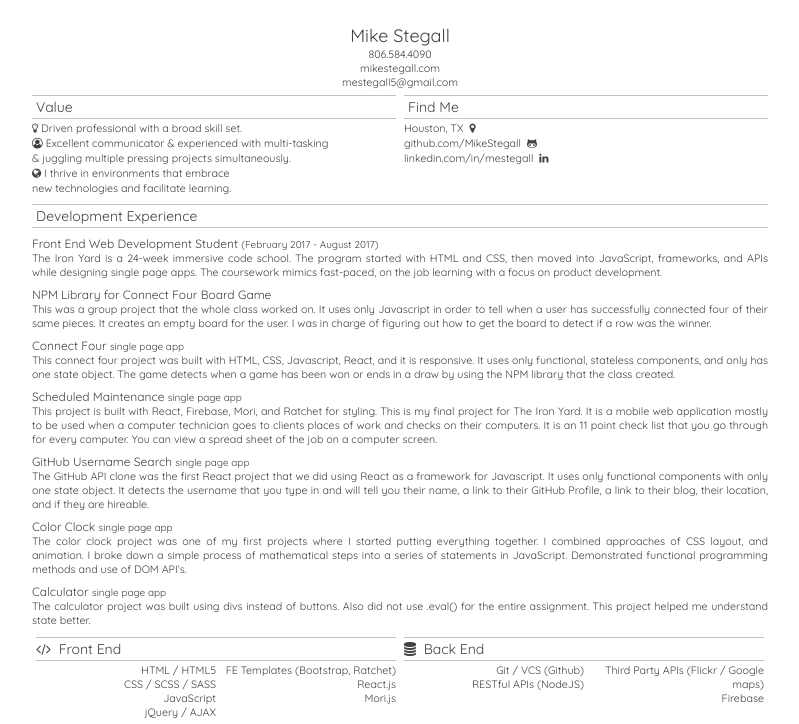
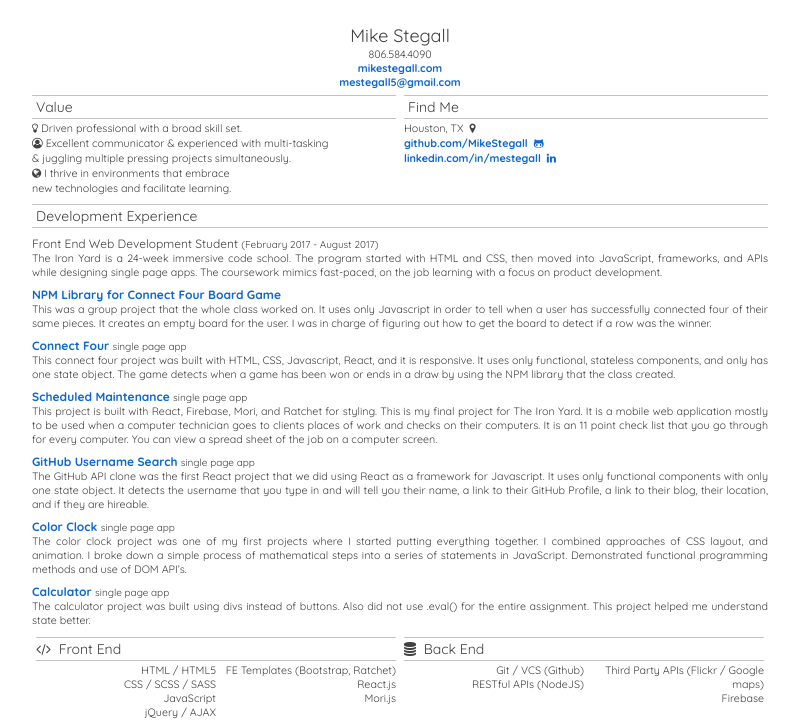
Before and after one commit to MikeStegall/personal-website, a website: page resume.html in a window 1280 px wide. Shown: the top 724 px of the page, without its empty margins (8-807 px from the left). Drawn offline with Linux system fonts and the light colour scheme.

Commit message:
added more styling to resume

```diff
--- a/css/resume.css
+++ b/css/resume.css
@@ -101,7 +101,8 @@ h2 {
 
 a {
   text-decoration: none;
-  color: #424242; }
+  color: #0e68ce;
+  font-weight: bold;}
 
 .ecr h2 {
   font-size: 14px; }
```
Also changed, not shown: 1 other file.
